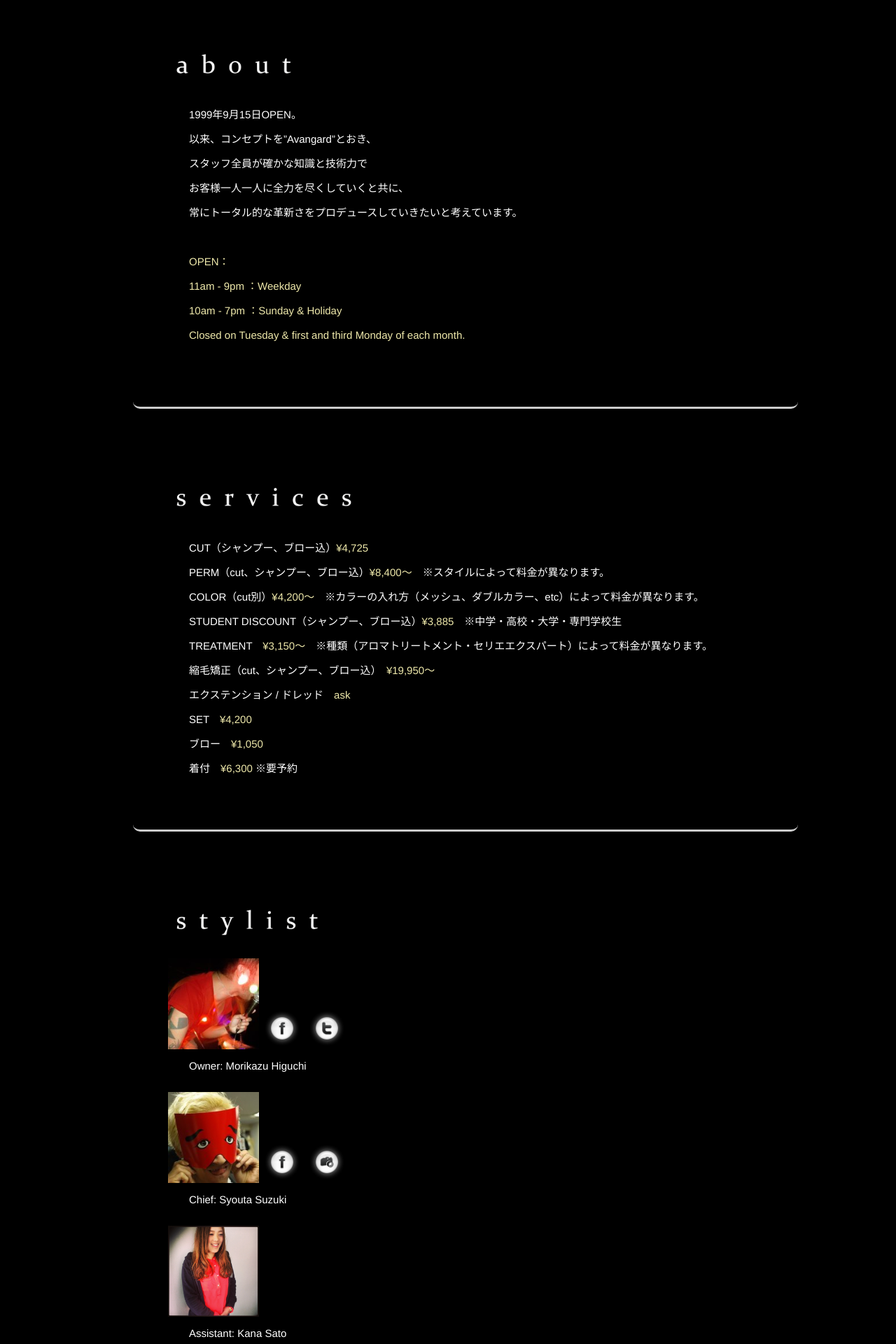
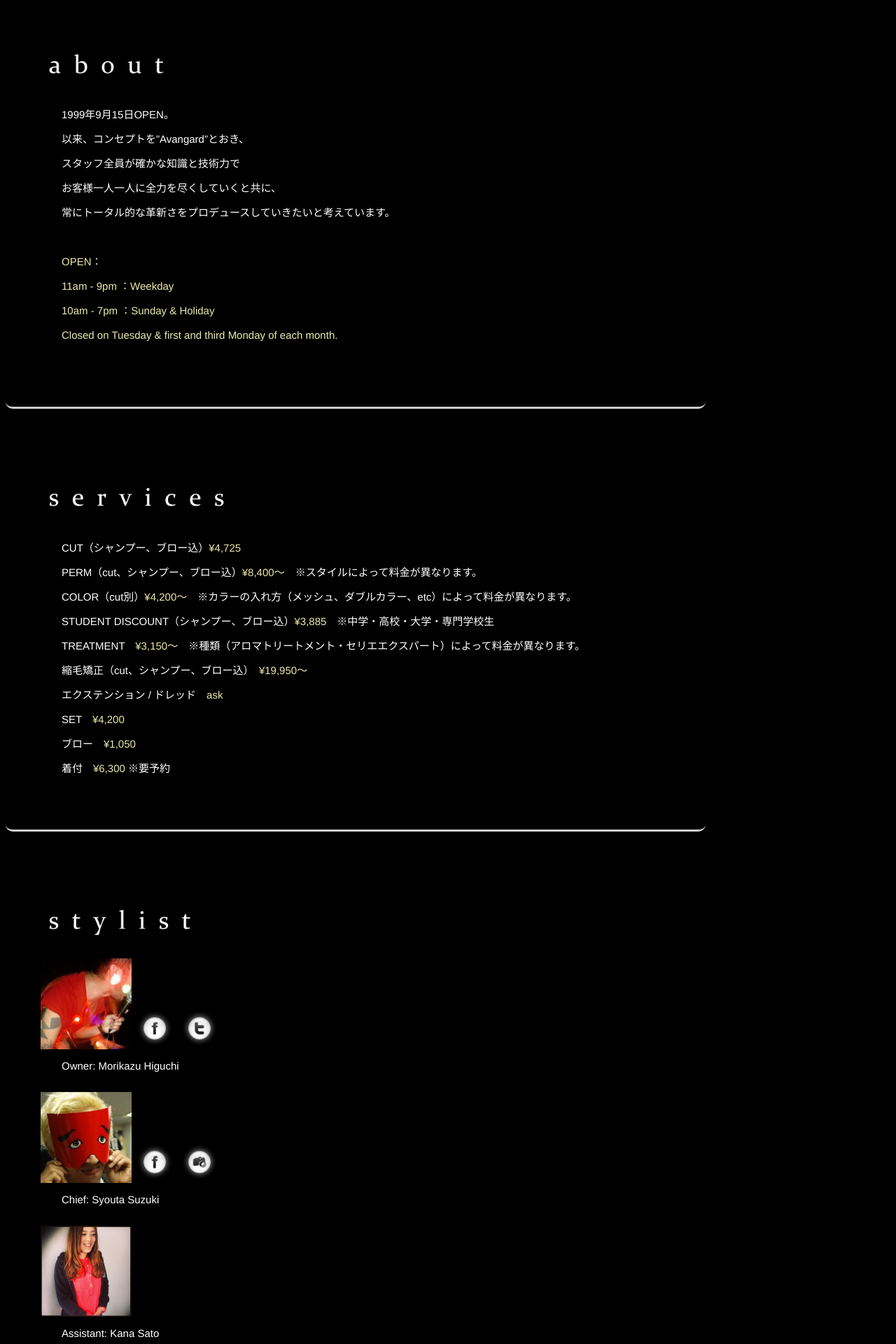
Before and after one commit to iwhurtafly/caos, a Rails app: page /caos/blog in a window 1280 px wide. Shown: the part 1349-3269 px from the top of the page at 70% size. Run offline with Rails 7, Linux system fonts and the light colour scheme; style sheets or scripts are compiled from the project's sources; some libraries are stand-ins or nearby versions.

Commit message:
Modify the design

```diff
--- a/app/views/layouts/application.html.erb
+++ b/app/views/layouts/application.html.erb
@@ -30,12 +30,12 @@ p {
 }
 
 #container {
-  margin: 0 auto;
   width: 900px;
 }
 .section {
+  margin: 0 auto;
 border-bottom: 3px solid #ccc;
-width:850px;padding:50px;background:#FFFFFF;
+width:900px;padding:50px;background:#FFFFFF;
 background:rgba(0,0,0,.7);
 -webkit-border-radius:10px;
 -moz-border-radius:10px;
```
